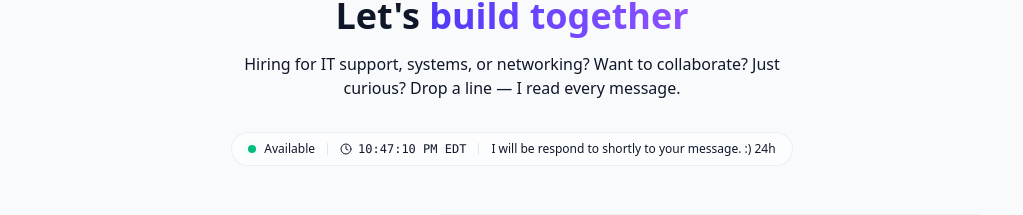
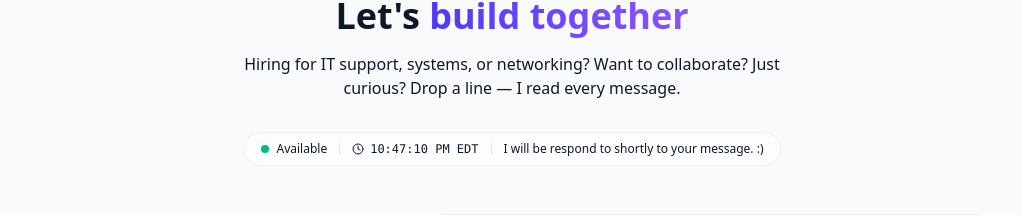
Before and after one commit to Santi2307/santi-portafolio, a React (Vite) app: page / in a window 1280 px wide. Shown: the part 5724-5939 px from the top of the page, without its empty margins (128-1151 px from the left). Built offline with nearby package versions, Linux system fonts and the light colour scheme.

Commit message:
updates and fix bugs

```diff
--- a/src/components/ContactSection.jsx
+++ b/src/components/ContactSection.jsx
@@ -203,7 +203,6 @@ const LiveStatusBar = () => {
       {/* Response time */}
       <span className="text-muted-foreground">
         I will be respond to shortly to your message. :){" "}
-        <span className="font-medium text-foreground">24h</span>
       </span>
     </div>
   );
```
